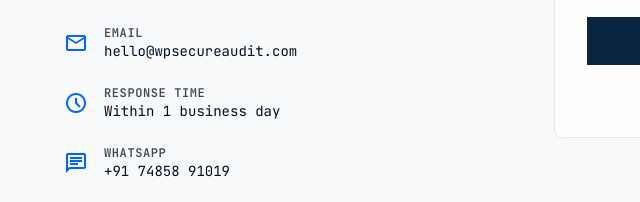
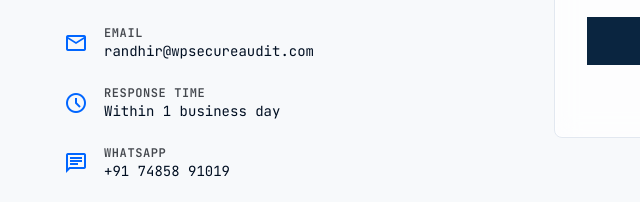
Before and after one commit to Randhir-2024/wpsecureaudit.com, an Eleventy site: page src/contact.html in a window 1280 px wide. Shown: the part 578-780 px from the top of the page, 0-640 px from the left. Built offline with nearby package versions, Linux system fonts and the light colour scheme; Eleventy itself is replaced by a stand-in of ours; files that its build step writes are made by us from their sources; files whose address does not match are found by name.

Commit message:
fix(contact): update email address to randhir@wpsecureaudit.com

```diff
--- a/src/contact.html
+++ b/src/contact.html
@@ -271,7 +271,9 @@
 <span class="material-symbols-outlined text-cyber-blue-bright">mail</span>
 <div>
 <p class="font-label-caps text-label-caps text-on-surface-variant dark:text-surface-variant">EMAIL</p>
-<p class="font-code-md text-code-md text-primary dark:text-terminal-white">hello@wpsecureaudit.com</p>
+<p class="font-code-md text-code-md text-primary dark:text-terminal-white">
+    <a href="mailto:randhir@wpsecureaudit.com" class="hover:text-cyber-blue-bright transition-colors">randhir@wpsecureaudit.com</a>
+</p>
 </div>
 </div>
 <div class="flex items-center gap-4">
```
